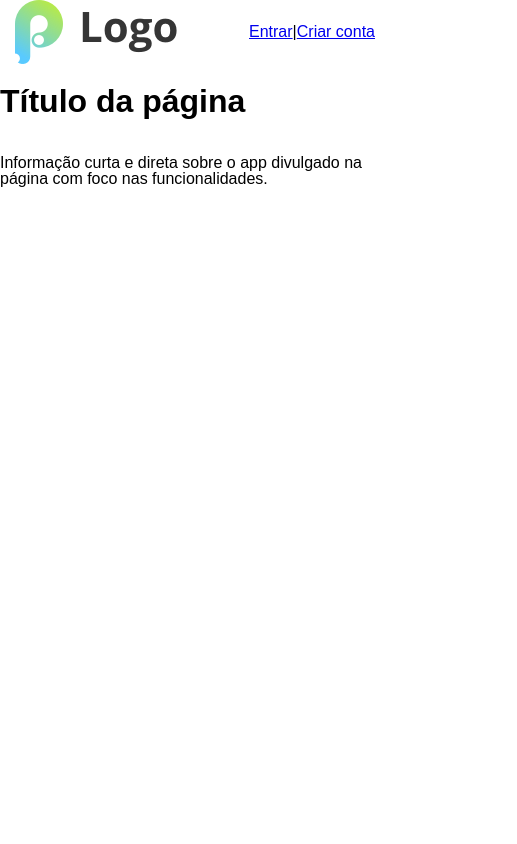
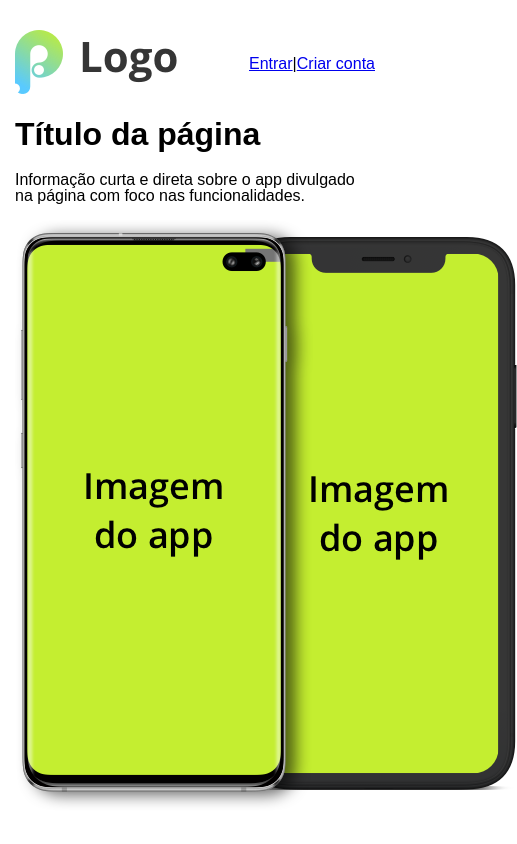
Before and after one commit to marlonfrontend/vagas_frontend, a Nuxt app: page / in a window 390 px wide. Shown: the whole page, 517 px wide, since content can reach past the window. Built offline with nearby package versions, Linux system fonts and the light colour scheme.

Commit message:
breakpoints function loop

```diff
--- a/assets/scss/layout/_grid.scss
+++ b/assets/scss/layout/_grid.scss
@@ -2,6 +2,20 @@
 @mixin break($size) {
   @media (min-width: map-get($breakpoints, $size)) {
     @content;
+  }
+}
+
+@each $key, $value in $breakpoints {
+  @for $i from 1 through $grid-columns {
+    .col-#{$key}-#{$i} {
+      width: 100%;
+      position: relative;
+      padding-right: 15px;
+      padding-left: 15px;
+      @include break($key) {
+        flex: 0 0 #{$i / $grid-columns * 100%};
+      }
+    }
   }
 }
 
--- a/assets/scss/layout/_header.scss
+++ b/assets/scss/layout/_header.scss
@@ -1,5 +1,6 @@
 #header {
   height: 100vh;
+  padding: 30px 0;
   /* navbar */
   .navbar {
     display: flex;
--- a/components/Logo.vue
+++ /dev/null
@@ -1,3 +0,0 @@
-<template>
-  <img src="~/assets/images/logo.png" alt="">
-</template>
--- /dev/null
+++ b/components/layout/Header.vue
@@ -0,0 +1,23 @@
+<template>
+  <header id="header">
+    <div class="container">
+      <div class="navbar">
+        <div class="navbar-brand">
+          <img src="~/assets/images/logo.png" alt="Título da página">
+        </div>
+        <div class="not-logged">
+          <nuxt-link to="/about">Entrar</nuxt-link>|<nuxt-link to="/about">Criar conta</nuxt-link>
+        </div>
+      </div>
+      <div class="row">
+        <div class="col-lg-6">
+          <h1>Título da página</h1>
+          <p>Informação curta e direta sobre o app divulgado na página com foco nas funcionalidades.</p>
+        </div>
+        <div class="col-lg-6">
+          <img src="~/assets/images/mockup.png" alt="">
+        </div>
+      </div>
+    </div>
+  </header>
+</template>
--- a/pages/index.vue
+++ b/pages/index.vue
@@ -1,28 +1,15 @@
 <template>
   <main>
-    <header id="header">
-      <div class="container">
-        <div class="navbar">
-          <logo />
-          <div class="not-logged">
-            <nuxt-link to="/about">Entrar</nuxt-link>|<nuxt-link to="/about">Criar conta</nuxt-link>
-          </div>
-        </div>
-        <div class="row">
-          <h1>Título da página</h1>
-          <p>Informação curta e direta sobre o app divulgado na página com foco nas funcionalidades.</p>
-        </div>
-      </div>
-    </header>
+    <Header />
   </main>
 </template>
 
 <script>
-import Logo from '~/components/Logo.vue'
+import Header from '~/components/layout/Header'
 
 export default {
   components: {
-    Logo
+    Header
   }
 }
 </script>
```
Also changed, not shown: assets/images/mockup.png (added).
